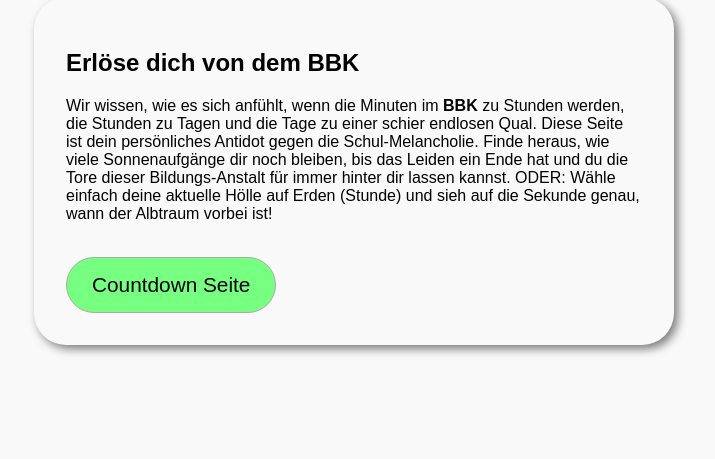
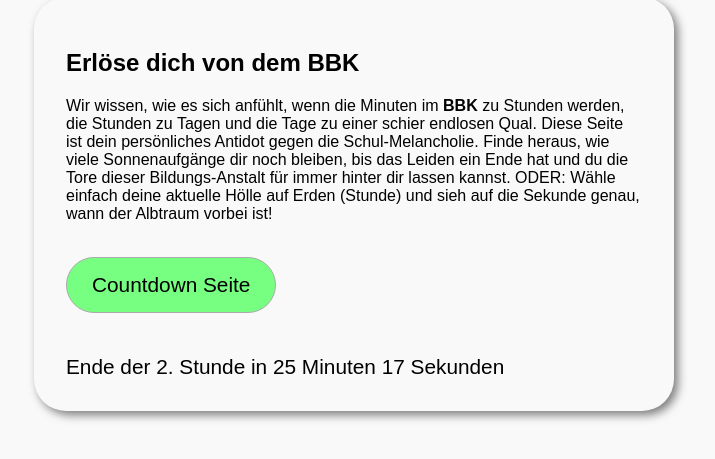
Before and after one commit to Jonny1Coder/BBK-Seite, a plain HTML site: page index.html in a window 1280 px wide. Shown: the part 101-560 px from the top of the page, without its empty margins (286-1001 px from the left). Drawn offline with Linux system fonts and the light colour scheme.

Commit message:
Add next lesson end timer to display remaining time for current class

```diff
--- a/index.html
+++ b/index.html
@@ -25,6 +25,57 @@
     <a href="./countdown/">
         <button class="link-btn">Countdown Seite</button>
     </a>
+    <div id="next-lesson-end" style="margin-top:2em; font-size:1.3em;"></div>
+    <script>
+    // Stundenzeiten: [Start, Ende]
+    const stunden = [
+        ["07:55", "08:40"],
+        ["08:40", "09:25"],
+        ["09:40", "10:25"],
+        ["10:25", "11:10"],
+        ["11:25", "12:10"],
+        ["12:10", "12:55"],
+        ["13:10", "13:55"],
+        ["13:55", "14:40"]
+    ];
+    function timeToMinutes(str) {
+        const [h, m] = str.split(":").map(Number);
+        return h * 60 + m;
+    }
+    function getCurrentStundeIndex() {
+        const now = new Date();
+        const nowMin = now.getHours() * 60 + now.getMinutes();
+        for (let i = 0; i < stunden.length; i++) {
+            const start = timeToMinutes(stunden[i][0]);
+            const end = timeToMinutes(stunden[i][1]);
+            if (nowMin >= start && nowMin < end) {
+                return i;
+            }
+        }
+        return -1;
+    }
+    function updateNextLessonEnd() {
+        const idx = getCurrentStundeIndex();
+        const div = document.getElementById('next-lesson-end');
+        if (idx === -1) {
+            div.textContent = "Gerade läuft keine Stunde.";
+            return;
+        }
+        const now = new Date();
+        const [h, m] = stunden[idx][1].split(":").map(Number);
+        const end = new Date(now.getFullYear(), now.getMonth(), now.getDate(), h, m, 0, 0);
+        let diff = Math.floor((end - now) / 1000);
+        if (diff <= 0) {
+            div.textContent = `Die ${idx+1}. Stunde ist vorbei.`;
+            return;
+        }
+        const min = Math.floor(diff / 60);
+        const sec = diff % 60;
+        div.textContent = `Ende der ${idx+1}. Stunde in ${min} Minuten ${sec} Sekunden`;
+    }
+    setInterval(updateNextLessonEnd, 1000);
+    updateNextLessonEnd();
+    </script>
 </main>
 </body>
 </html>
```
